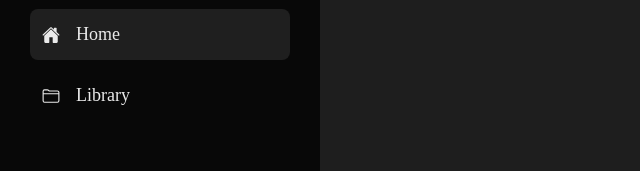
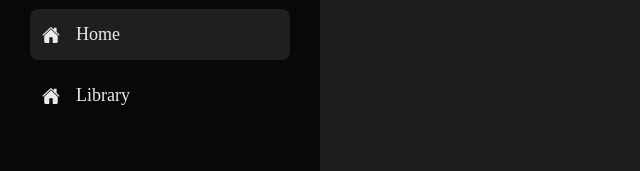
Before and after one commit to chernyshevartemiy/movie-finder, a React (Create React App) app: page /#/ in a window 1280 px wide. Shown: the part 178-349 px from the top of the page, without its empty margins (0-640 px from the left). Built offline with nearby package versions, Linux system fonts and the light colour scheme; a web font is replaced by a local one.

Commit message:
layout(outlet) && custom links

```diff
--- a/src/App.tsx
+++ b/src/App.tsx
@@ -1,18 +1,19 @@
 import React from 'react';
-import Header from "./components/Header";
 import Main from "./components/Main";
 import {Route, Routes} from "react-router-dom";
 import Library from "./components/Library";
 import MovieInfo from "./components/MovieInfo";
+import Layout from "./components/Layout";
 
 function App() {
   return (
     <div className='flex'>
-      <Header/>
       <Routes>
-        <Route element={<Main/>} path={'/'}/>
-        <Route element={<Library/>} path={'/library'}/>
-        <Route element={<MovieInfo/>} path={'/movie/:movieId'}/>
+        <Route element={<Layout/>} path={'/'}>
+          <Route element={<Main/>} index />
+          <Route element={<Library/>} path={'library'}/>
+          <Route element={<MovieInfo/>} path={'movie/:movieId'}/>
+        </Route>
       </Routes>
     </div>
   );
--- /dev/null
+++ b/src/components/CustomLink.js
@@ -0,0 +1,20 @@
+import React from 'react';
+import {Link, useMatch} from "react-router-dom";
+import {IoHome} from "react-icons/io5";
+
+const CustomLink = ({to, children}) => {
+  const match = useMatch(to)
+  return (
+    <Link
+      to={to}
+    >
+      <li
+        className={match ? 'flex items-center p-[12px] hover:bg-[#1F1F1F] rounded-[8px] cursor-pointer mb-[10px] bg-[#1F1F1F]' : 'flex items-center p-[12px] hover:bg-[#1F1F1F] rounded-[8px] cursor-pointer mb-[10px]'}>
+        <IoHome className='mr-[16px]'/>
+        <span>{children}</span>
+      </li>
+    </Link>
+  );
+};
+
+export default CustomLink;
--- /dev/null
+++ b/src/components/Layout.js
@@ -0,0 +1,14 @@
+import React from 'react';
+import Header from "./Header";
+import {Outlet} from "react-router-dom";
+
+const Layout = () => {
+  return (
+    <>
+      <Header/>
+      <Outlet/>
+    </>
+  );
+};
+
+export default Layout;
--- a/src/components/Navigation.js
+++ b/src/components/Navigation.js
@@ -1,26 +1,16 @@
 import React from 'react';
-import {IoFolderOutline, IoHome} from "react-icons/io5";
-import {NavLink, useLocation} from "react-router-dom";
+import CustomLink from "./CustomLink";
 
-const Navigation = ({clearInput}) => {
-  const location = useLocation()
-  const homeLocationStyle = ['flex items-center p-[12px] hover:bg-[#1F1F1F] rounded-[8px] cursor-pointer mb-[10px]', location.pathname === '/' ? 'bg-[#1F1F1F]' : '']
-  const libraryLocationStyle = ['flex items-center p-[12px] hover:bg-[#1F1F1F] rounded-[8px] cursor-pointer mb-[10px]', location.pathname === '/library' ? 'bg-[#1F1F1F]' : '']
+const Navigation = () => {
   return (
     <nav className=''>
       <ul className='list-none'>
-        <NavLink to='/'>
-          <li className={homeLocationStyle.join(' ')}>
-            <IoHome className='mr-[16px]'/>
-            <span>Home</span>
-          </li>
-        </NavLink>
-        <NavLink to='/library'>
-          <li className={libraryLocationStyle.join(' ')}>
-            <IoFolderOutline className='mr-[16px]'/>
-            <span>Library</span>
-          </li>
-        </NavLink>
+        <CustomLink to='/'>
+          Home
+        </CustomLink>
+        <CustomLink to='/library'>
+          Library
+        </CustomLink>
       </ul>
     </nav>
   );
--- a/src/redux/movieSlice.js
+++ b/src/redux/movieSlice.js
@@ -52,7 +52,6 @@ const movieSlice = createSlice({
       state.recentMovies = uniqueMovies
       if (state.recentMovies.length > 7 ) {
         state.recentMovies = state.recentMovies.slice(1)
-        console.log(state.recentMovies, uniqueMovies)
       }
       localStorage.setItem('recentMovies', JSON.stringify(state.recentMovies))
     }
```
